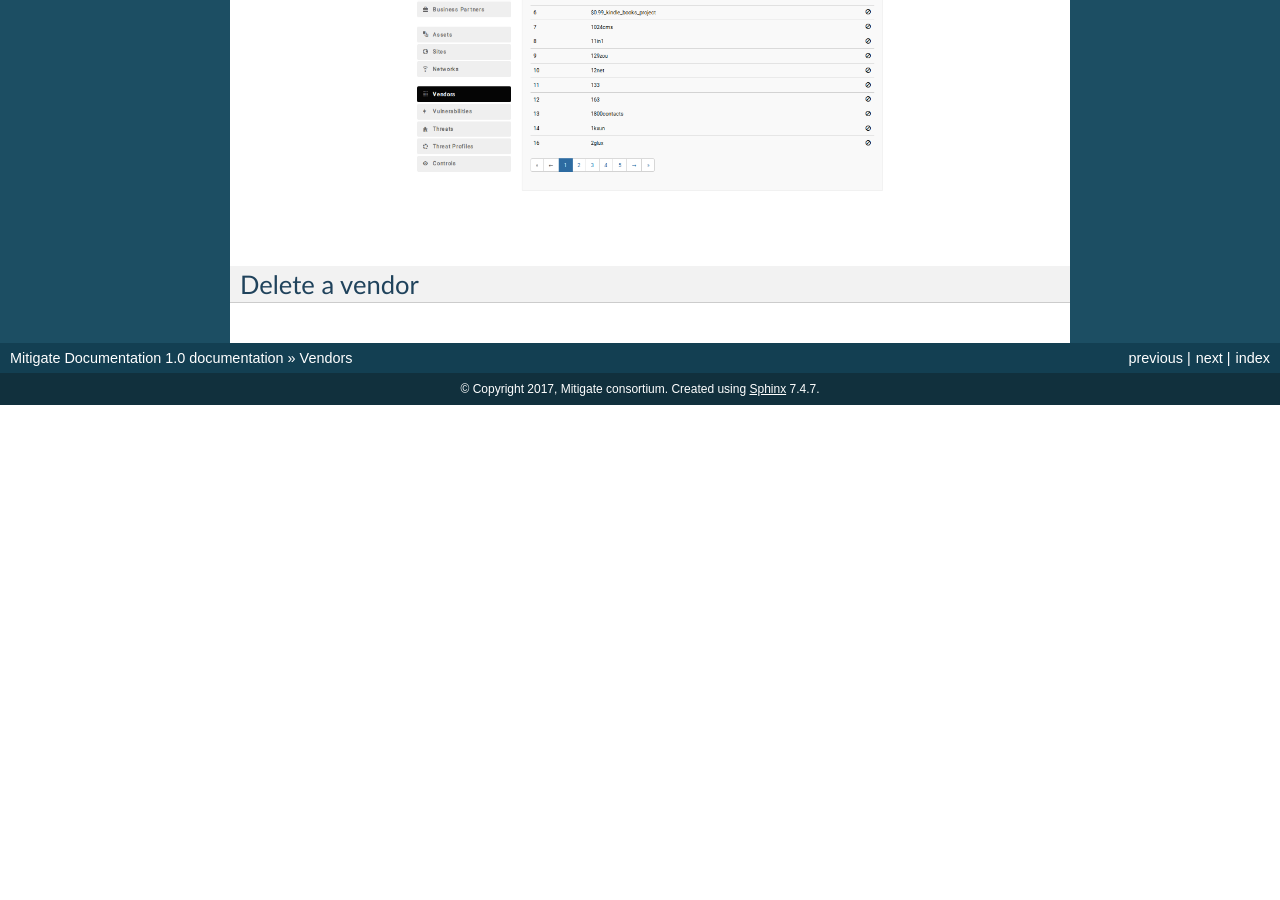
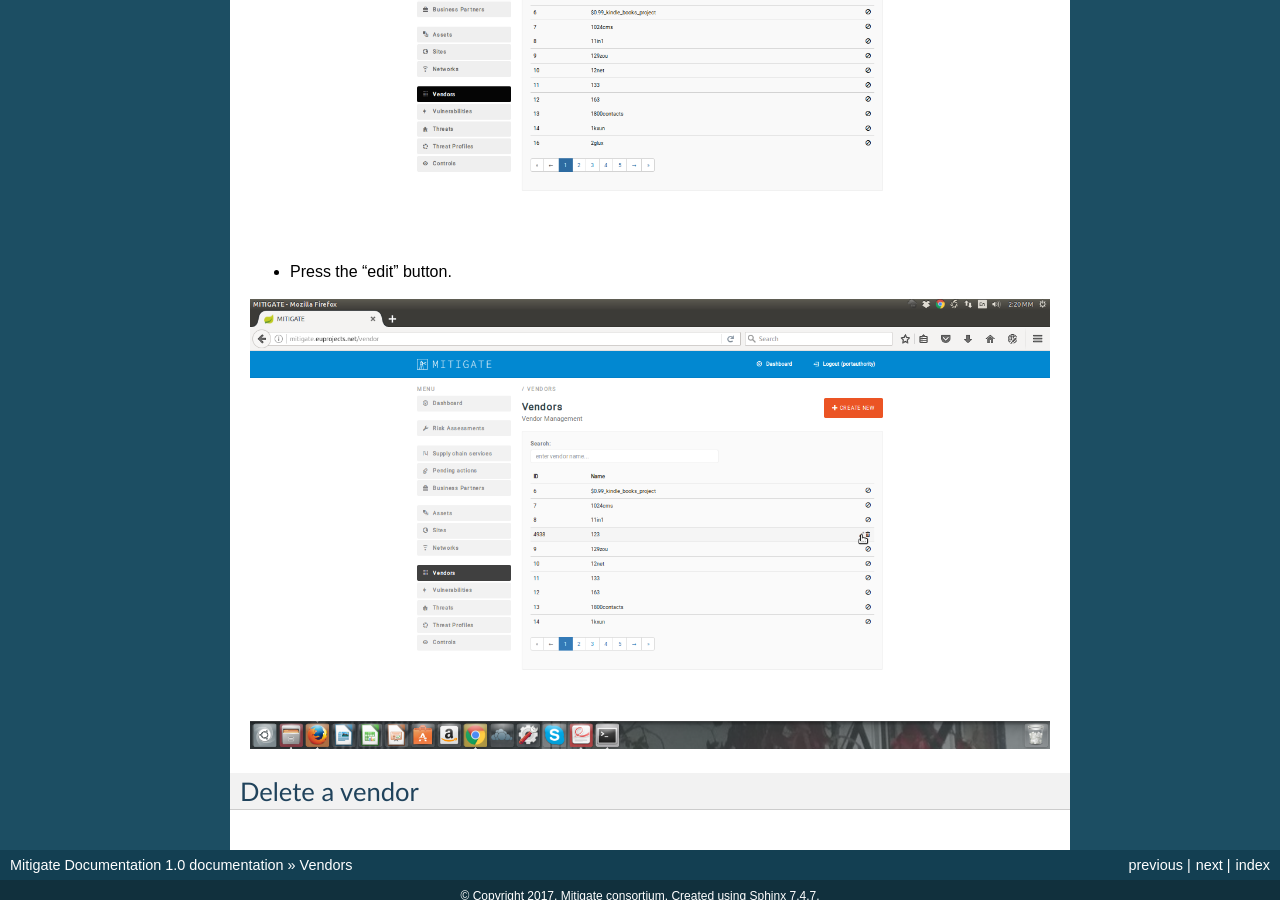
Before and after one commit to singularlogic/mitigate-documentation, a Sphinx documentation site: the page built from docs/e_vendor.rst, in a window 1280 px wide and 900 px high, scrolled down 5705 px. Built offline with Sphinx 7.4.7, drawn with Linux system fonts in a browser that asks for light colours; before the commit the page ends 6110 px from its top, so only the background shows below that.

Commit message:
Update e_vendor.rst

```diff
--- a/docs/e_vendor.rst
+++ b/docs/e_vendor.rst
@@ -62,6 +62,9 @@ Edit a vendor
 
 .. image:: assets/vl.png
 
+- Press the “edit” button.
+
+.. image:: assets/ev_1.png
 
 Delete a vendor
 ------------
```
